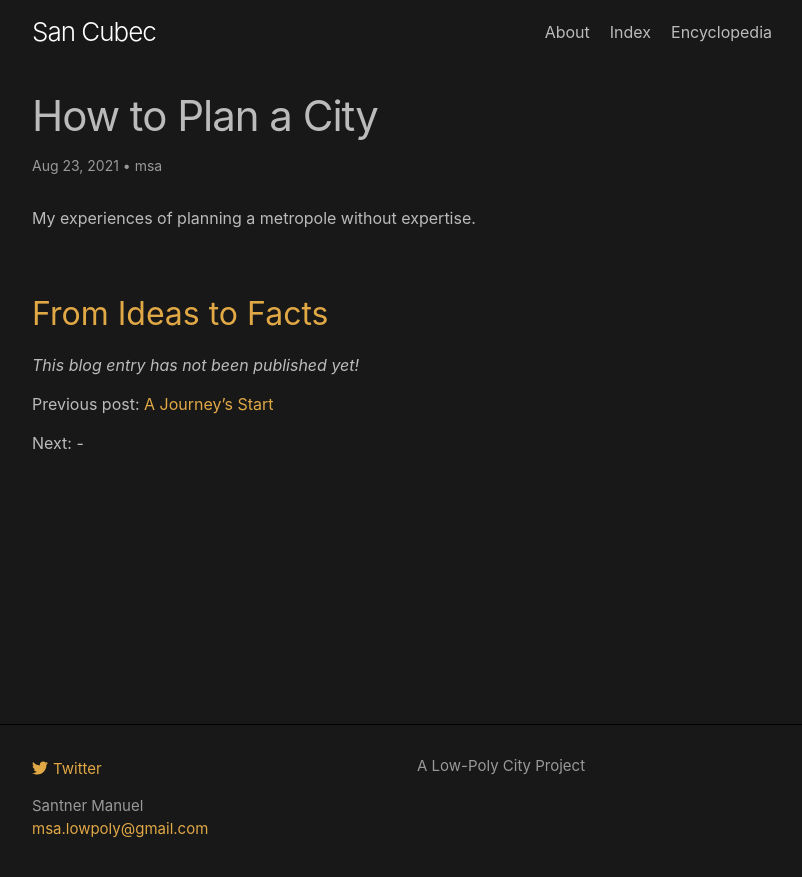
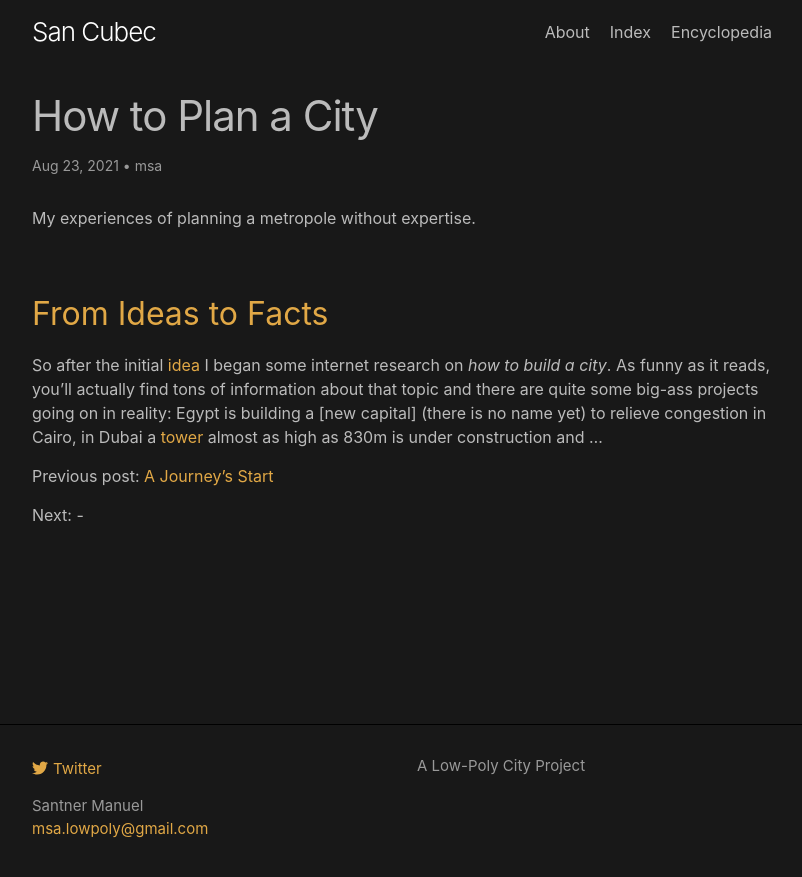
Before and after one commit to kant/san_cubec_blog, a Jekyll site: the page built from _posts/Blog/2021-08-23-Post0002.md, in a window 1280 px wide. Shown: the top 877 px of the page, without its empty margins (238-1040 px from the left). Built offline with Jekyll 4.4.1, drawn with Linux system fonts in a browser that asks for light colours.

Commit message:
Update 2021-08-23-Post0002.md

```diff
--- a/_posts/Blog/2021-08-23-Post0002.md
+++ b/_posts/Blog/2021-08-23-Post0002.md
@@ -10,7 +10,7 @@ My experiences of planning a metropole without expertise.
 
 ## <span style = "color:#e1a846">From Ideas to Facts</span>
 
-_This blog entry has not been published yet!_
+So after the initial [idea][id1] I began some internet research on _how to build a city_. As funny as it reads, you'll actually find tons of information about that topic and there are quite some big-ass projects going on in reality: Egypt is building a [new capital] (there is no name yet) to relieve congestion in Cairo, in Dubai a [tower][id3] almost as high as 830m is under construction and ...
 
 <!--_Stay creative!_-->
 
```
Also changed, not shown: other parts of _posts/Blog/2021-08-23-Post0002.md (+2 -0 lines).
